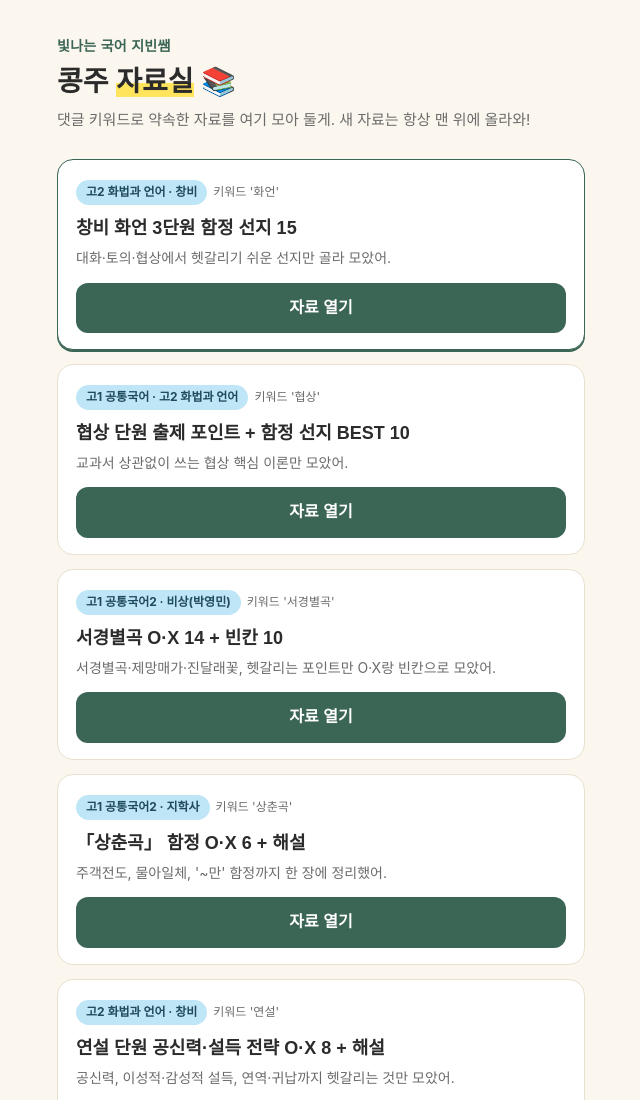
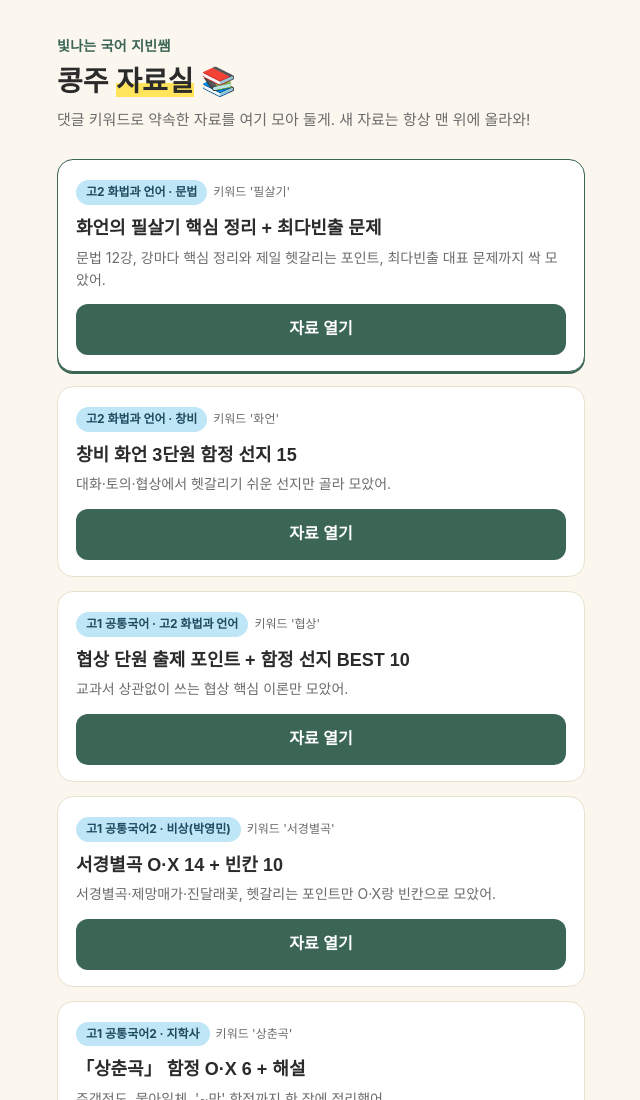
Before and after one commit to 0725jibin-rgb/jibin-insta-media, a plain HTML site: page index.html in a window 1280 px wide. Shown: the top 1100 px of the page, without its empty margins (319-959 px from the left). Drawn offline with Linux system fonts and the light colour scheme; a web font is replaced by a local one.

Commit message:
자료실: 필살기 요약본(32쪽) 카드, 키워드 '필살기'
Co-Authored-By: Claude Opus 5.5 <noreply@anthropic.com>
Claude-Session: https://claude.ai/code/session_01XipvLhGrqwftHhbJGJZpoM

```diff
--- a/index.html
+++ b/index.html
@@ -38,6 +38,13 @@ h1 mark{background:linear-gradient(transparent 55%,var(--yellow) 55%);color:inhe
   <p class="lead">댓글 키워드로 약속한 자료를 여기 모아 둘게. 새 자료는 항상 맨 위에 올라와!</p>
 
   <div class="item new">
+    <span class="tag">고2 화법과 언어 · 문법</span><span class="kw">키워드 '필살기'</span>
+    <h2>화언의 필살기 핵심 정리 + 최다빈출 문제</h2>
+    <p>문법 12강, 강마다 핵심 정리와 제일 헷갈리는 포인트, 최다빈출 대표 문제까지 싹 모았어.</p>
+    <a class="btn" href="dm/pilsalgi_summary.pdf">자료 열기</a>
+  </div>
+
+  <div class="item">
     <span class="tag">고2 화법과 언어 · 창비</span><span class="kw">키워드 '화언'</span>
     <h2>창비 화언 3단원 함정 선지 15</h2>
     <p>대화·토의·협상에서 헷갈리기 쉬운 선지만 골라 모았어.</p>
```
Also changed, not shown: 1 other file.
